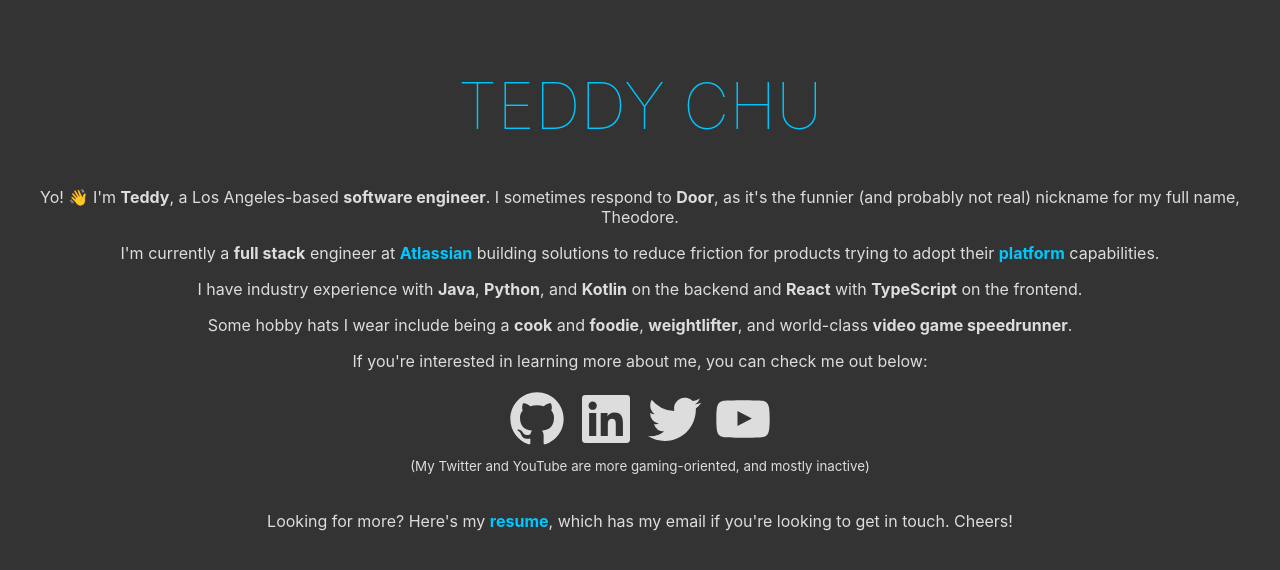
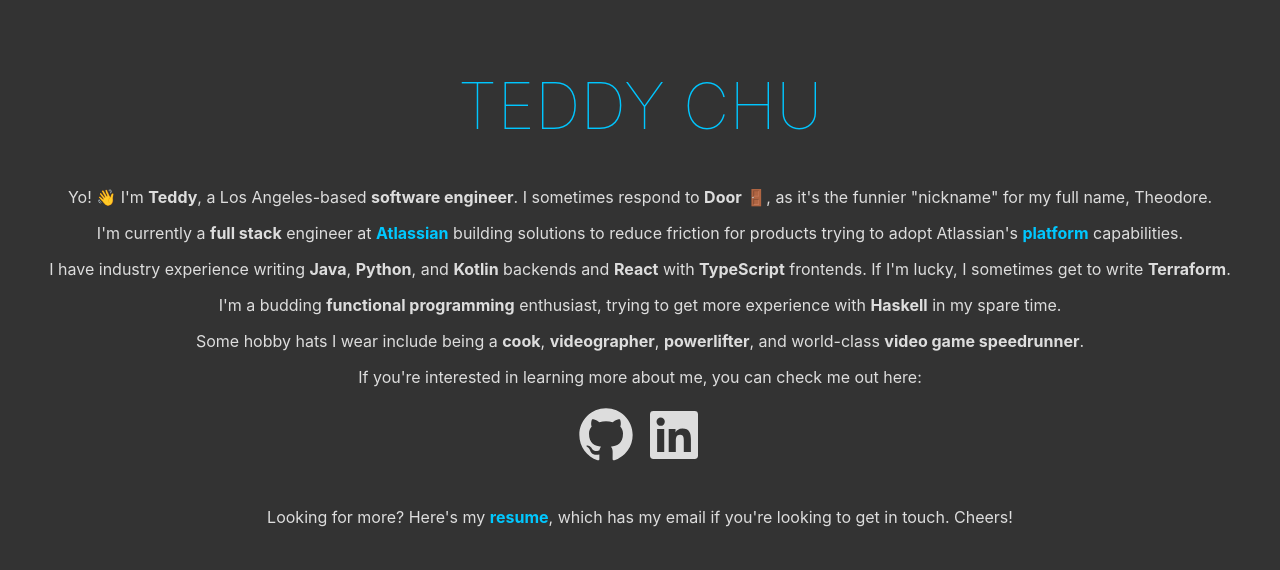
Before and after one commit to tedzchu/v2, a Svelte app: page / in a window 1280 px wide. Shown: the top 570 px of the page. Built offline with nearby package versions, Linux system fonts and the light colour scheme.

Commit message:
Update resume

```diff
--- a/src/App.svelte
+++ b/src/App.svelte
@@ -7,45 +7,41 @@
   <p>
     Yo! 👋 I'm <strong>Teddy</strong>, a Los Angeles-based
     <strong>software engineer</strong>. I sometimes respond to
-    <strong>Door</strong>, as it's the funnier (and probably not real) nickname
-    for my full name, Theodore.
+    <strong>Door</strong> 🚪, as it's the funnier "nickname" for my full name, Theodore.
   </p>
   <p>
     I'm currently a <strong>full stack</strong> engineer at
     <strong><a href="https://www.atlassian.com/">Atlassian</a></strong>
-    building solutions to reduce friction for products trying to adopt their
+    building solutions to reduce friction for products trying to adopt Atlassian's
     <strong><a href="https://www.atlassian.com/platform">platform</a></strong> capabilities.
   </p>
   <p>
-    I have industry experience with <strong>Java</strong>,
-    <strong>Python</strong>, and <strong>Kotlin</strong> on the backend and
+    I have industry experience writing <strong>Java</strong>,
+    <strong>Python</strong>, and <strong>Kotlin</strong> backends and
     <strong>React</strong>
-    with <strong>TypeScript</strong> on the frontend.
+    with <strong>TypeScript</strong> frontends. If I'm lucky, I sometimes get to
+    write
+    <strong>Terraform</strong>.
   </p>
   <p>
-    Some hobby hats I wear include being a <strong>cook</strong> and
-    <strong>foodie</strong>, <strong>weightlifter</strong>, and world-class
+    I'm a budding <strong>functional programming</strong> enthusiast, trying to
+    get more experience with <strong>Haskell</strong> in my spare time.
+  </p>
+  <p>
+    Some hobby hats I wear include being a <strong>cook</strong>,
+    <strong>videographer</strong>, <strong>powerlifter</strong>, and world-class
     <strong>video game speedrunner</strong>.
   </p>
   <p>
-    If you're interested in learning more about me, you can check me out below:
+    If you're interested in learning more about me, you can check me out here:
   </p>
   <Icon name="github" url="https://github.com/tedzchu/" />
   <Icon name="linkedin" url="https://www.linkedin.com/in/teddy-chu/" />
-  <Icon name="twitter" url="https://twitter.com/doorDoes" />
-  <Icon
-    name="youtube"
-    url="https://www.youtube.com/channel/UCoq7axWlzAOqNnCSecnOXRA"
-  />
-  <br />
-  <small>
-    (My Twitter and YouTube are more gaming-oriented, and mostly inactive)
-  </small>
   <br />
   <br />
   <p>
     Looking for more? Here's my <strong
-      ><a href="/docs/TeddyChu_Resume_10_2021.pdf">resume</a></strong
+      ><a href="/docs/TeddyChu_Resume_02_2022.pdf">resume</a></strong
     >, which has my email if you're looking to get in touch. Cheers!
   </p>
 </main>
```
Also changed, not shown: 2 other files (tests, documents, lock files or other folders).
